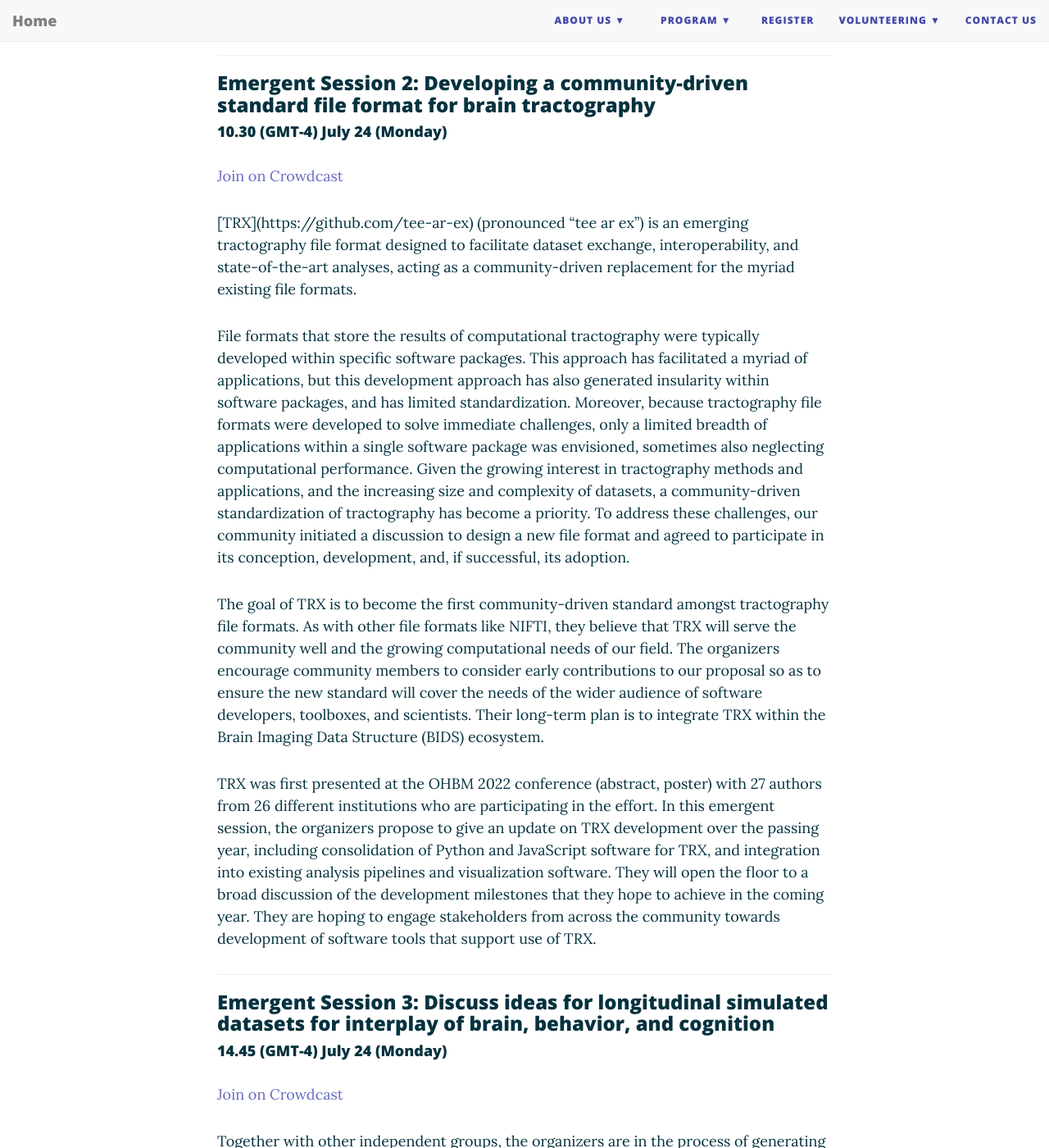
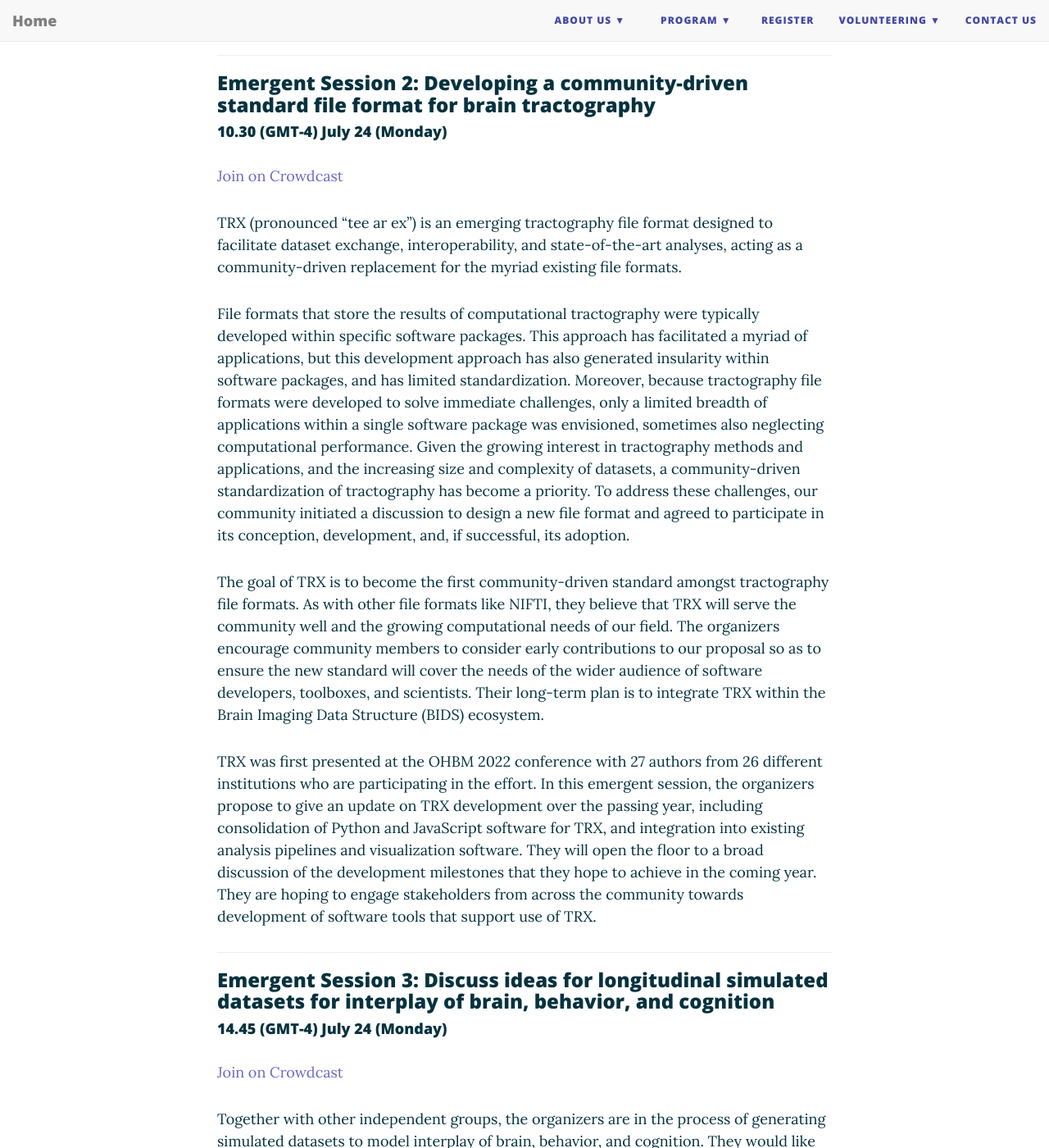
Before and after one commit to ohbm/osr2023, a Jekyll site: the page built from emergent.md, in a window 1280 px wide and 1400 px high, scrolled down 705 px. Shown: the whole window at 82% size. Built offline with Jekyll 4.4.1, drawn with Linux system fonts in a browser that asks for light colours; nearby versions of some CDN libraries.

Commit message:
link removed

```diff
--- a/emergent.md
+++ b/emergent.md
@@ -15,13 +15,13 @@
 #### 10.30 (GMT-4) July 24 (Monday)
 [Join on Crowdcast](https://www.crowdcast.io/e/osr-2023-emergent-2)
 
-<p> [TRX](https://github.com/tee-ar-ex) (pronounced “tee ar ex”) is an emerging tractography file format designed to facilitate dataset exchange, interoperability, and state-of-the-art analyses, acting as a community-driven replacement for the myriad existing file formats.  </p>
+<p> TRX (pronounced “tee ar ex”) is an emerging tractography file format designed to facilitate dataset exchange, interoperability, and state-of-the-art analyses, acting as a community-driven replacement for the myriad existing file formats.  </p>
 
 <p>File formats that store the results of computational tractography were typically developed within specific software packages. This approach has facilitated a myriad of applications, but this development approach has also generated insularity within software packages, and has limited standardization. Moreover, because tractography file formats were developed to solve immediate challenges, only a limited breadth of applications within a single software package was envisioned, sometimes also neglecting computational performance. Given the growing interest in tractography methods and applications, and the increasing size and complexity of datasets, a community-driven standardization of tractography has become a priority. To address these challenges, our community initiated a discussion to design a new file format and agreed to participate in its conception, development, and, if successful, its adoption. </p>
 
 <p>The goal of TRX is to become the first community-driven standard amongst tractography file formats. As with other file formats like NIFTI, they believe that TRX will serve the community well and the growing computational needs of our field. The organizers encourage community members to consider early contributions to our proposal so as to ensure the new standard will cover the needs of the wider audience of software developers, toolboxes, and scientists. Their long-term plan is to integrate TRX within the Brain Imaging Data Structure (BIDS) ecosystem. </p>
 
-<p>TRX was first presented at the OHBM 2022 conference (abstract, poster) with 27 authors from 26 different institutions who are participating in the effort. In this emergent session, the organizers propose to give an update on TRX development over the passing year, including consolidation of Python and JavaScript software for TRX, and integration into existing analysis pipelines and visualization software. They will open the floor to a broad discussion of the development milestones that they hope to achieve in the coming year. They are hoping to engage stakeholders from across the community towards development of software tools that support use of TRX.</p>
+<p>TRX was first presented at the OHBM 2022 conference with 27 authors from 26 different institutions who are participating in the effort. In this emergent session, the organizers propose to give an update on TRX development over the passing year, including consolidation of Python and JavaScript software for TRX, and integration into existing analysis pipelines and visualization software. They will open the floor to a broad discussion of the development milestones that they hope to achieve in the coming year. They are hoping to engage stakeholders from across the community towards development of software tools that support use of TRX.</p>
 
 ---
 
```
